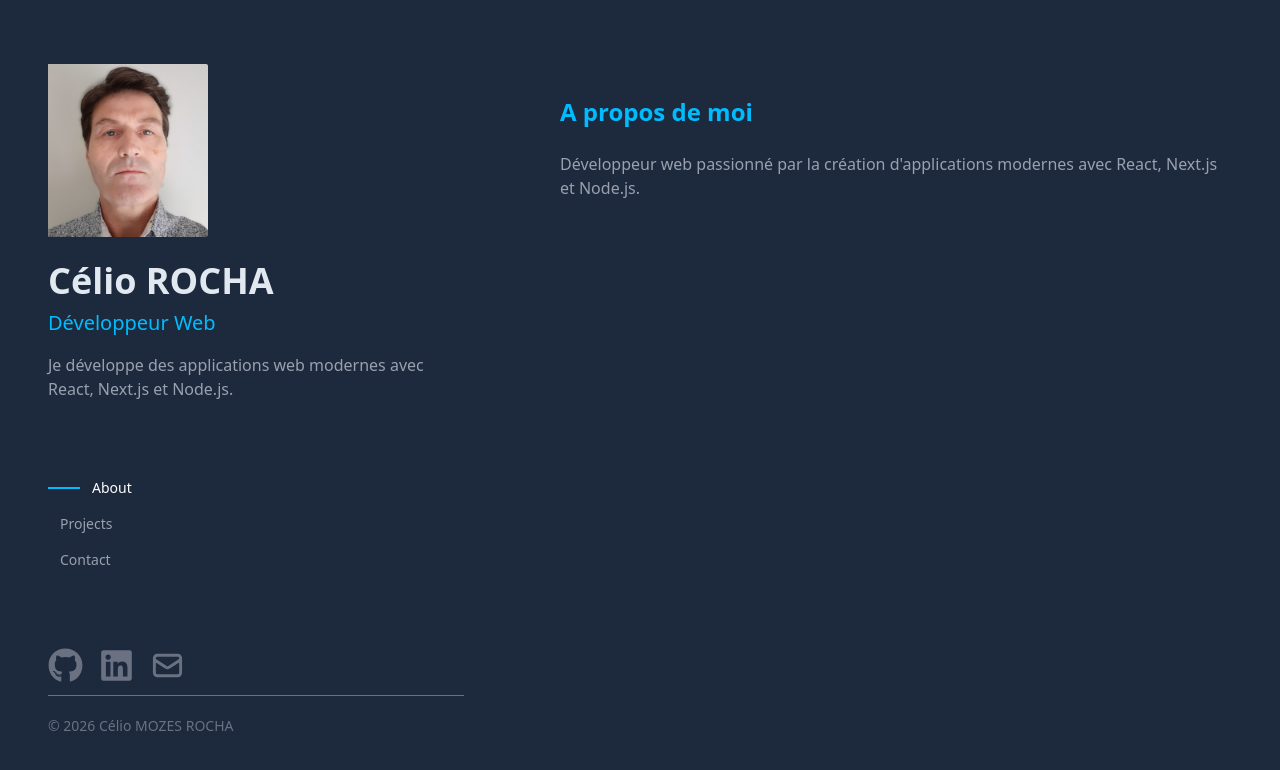
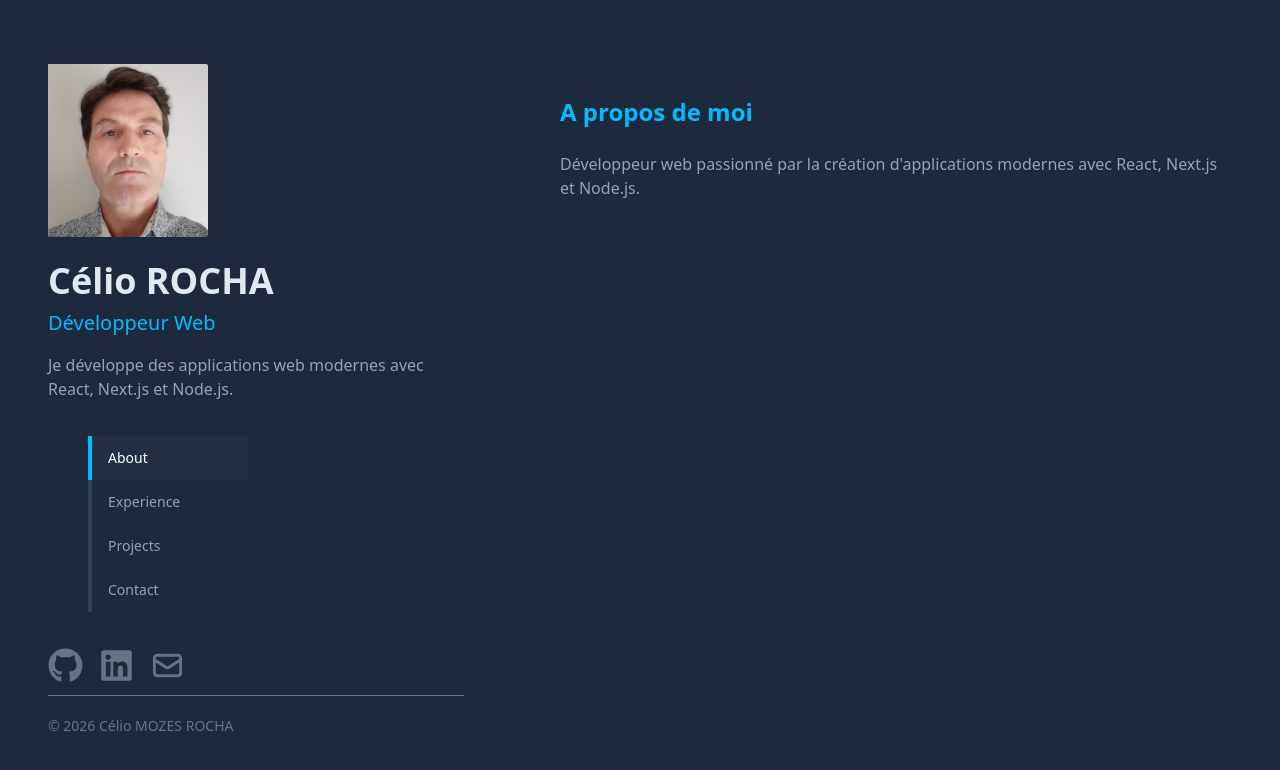
Before and after one commit to celio-mozes-rocha/portfolio, a Next.js app: page /about in a window 1280 px wide. Shown: the top 770 px of the page. Built offline with nearby package versions, Linux system fonts and the light colour scheme.

Commit message:
feat(sidebar): redesign navigation menu for better UX

```diff
--- a/components/SideBar.tsx
+++ b/components/SideBar.tsx
@@ -29,45 +29,37 @@ export default function SideBar() {
         </p>
       </div>
 
-      <nav className="flex flex-col gap-4 text-sm">
-        <Link href="/about" className={`hover:text-white flex items-center gap-3 group ${pathname === "/about" ? "text-white" : "text-gray-400"}`}>
-          <span
-            className={`h-0.5 transition-all duration-300 ${pathname === "/about"
-              ? "w-8 bg-sky-400"
-              : "w-0 bg-sky-400 group-hover:w-8"
-              }`}
-          />
+      <nav className="pl-10 w-50 flex flex-col text-sm">
+        <Link href="/about" className={`hover:text-white hover:bg-slate-700 flex items-center gap-4 px-4 py-3 border-l-4 transition ${pathname === "/about"
+          ? "border-sky-400 text-white bg-slate-700/30"
+          : "border-slate-700 text-slate-400 hover:text-white hover:border-slate-400"}`}>
           About
         </Link>
-        <Link href="/projects" className={`hover:text-white flex items-center gap-3 group ${pathname === "/projects" ? "text-white" : "text-gray-400"}`}>
-          <span
-            className={`h-0.5 transition-all duration-300 ${pathname === "/projects"
-              ? "w-8 bg-sky-400"
-              : "w-0 bg-sky-400 group-hover:w-8"
-              }`}
-          />
+        <Link href="/projects" className={`hover:text-white hover:bg-slate-700 flex items-center gap-4 px-4 py-3 border-l-4 transition ${pathname === "/experience"
+          ? "border-sky-400 text-white  bg-slate-700/30"
+          : "border-slate-700 text-slate-400 hover:text-white hover:border-slate-400"}`}>
+          Experience        </Link>
+        <Link href="/projects" className={`hover:text-white hover:bg-slate-700 flex items-center gap-4 px-4 py-3 border-l-4 transition ${pathname === "/projects"
+          ? "border-sky-400 text-white  bg-slate-700/30"
+          : "border-slate-700 text-slate-400 hover:text-white hover:border-slate-400"}`}>
           Projects
         </Link>
-        <Link href="/contact" className={`hover:text-white flex items-center gap-3 group ${pathname === "/contact" ? "text-white" : "text-gray-400"}`}>
-          <span
-            className={`h-0.5 transition-all duration-300 ${pathname === "/contact"
-              ? "w-8 bg-sky-400"
-              : "w-0 bg-sky-400 group-hover:w-8"
-              }`}
-          />
+        <Link href="/contact" className={`hover:text-white hover:bg-slate-700 flex items-center gap-4 px-4 py-3 border-l-4 transition ${pathname === "/contact"
+          ? "border-sky-400 text-white bg-slate-700/30"
+          : "border-slate-700 text-slate-400 hover:text-white hover:border-slate-400"}`}>
           Contact
         </Link>
 
       </nav>
       <footer className="text-sm text-gray-500">
         <div className="flex gap-4 mb-3">
-          <a href="https://github.com">
+          <a href="https://github.com" className="hover:text-white">
             <FaGithub size={35} />
           </a>
-          <a href="https://linkedin.com">
+          <a href="https://linkedin.com" className="hover:text-white">
             <FaLinkedin size={35} />
           </a>
-          <a href="mailto:mail@example.com">
+          <a href="mailto:mail@example.com" className="hover:text-white">
             <HiOutlineMail size={35} />
           </a>
         </div>
```
